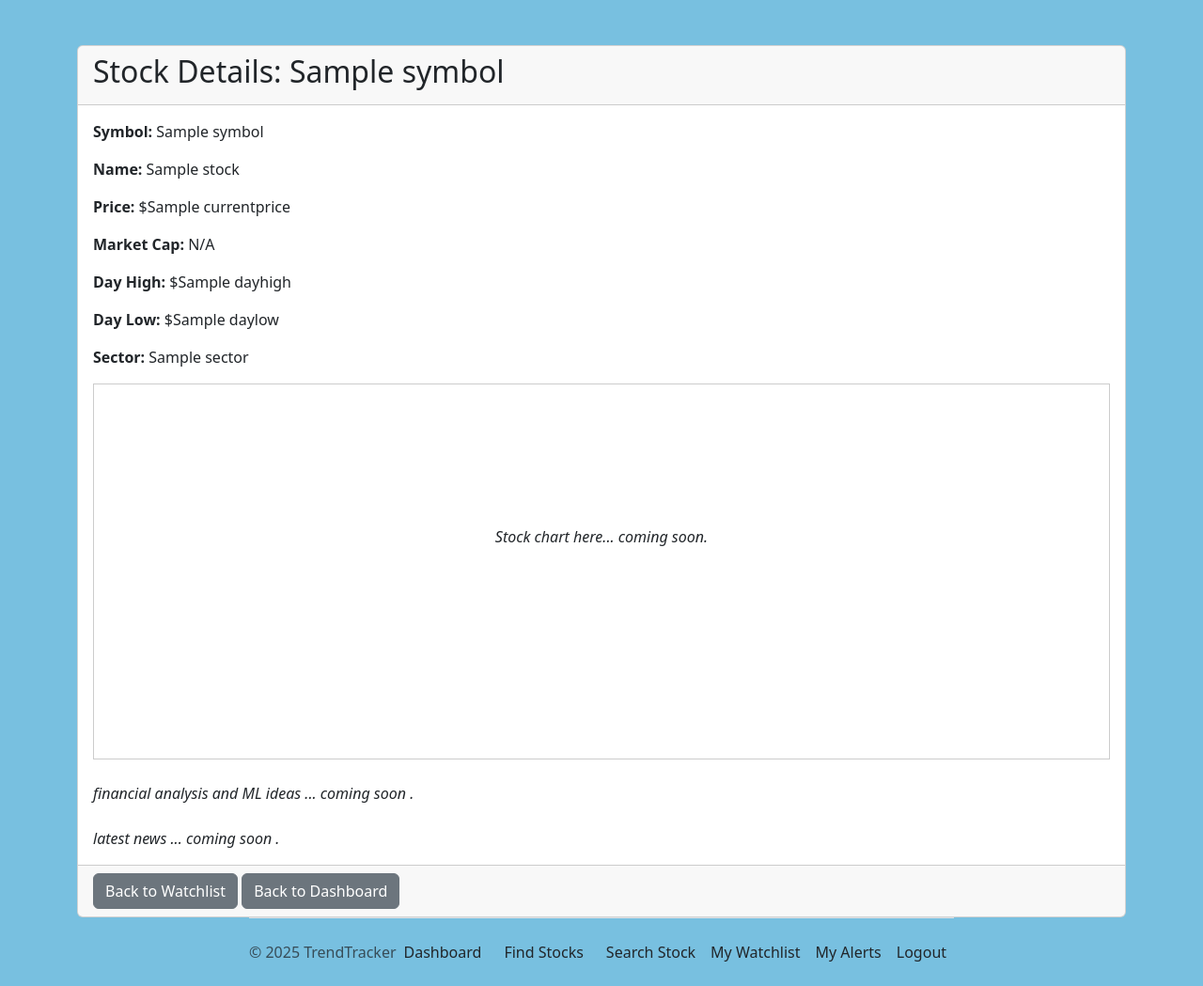
After one commit to lucasstone1025/Stock-Portfolio-Tracker, a Node server app: template views/stockdetails.ejs in a window 1280 px wide. The commit adds this page. Shown: the whole page at 94% size. Run offline with Node 20, Linux system fonts and the light colour scheme; the template is opened without the code that fills it: most values are stand-ins (such as "Sample title", 1, 10 or a date in 2020); some libraries are stand-ins or nearby versions.

Commit message:
bunch of new functionality details for stocks

```diff
--- a/index.js
+++ b/index.js
@@ -253,6 +253,14 @@ function requireLogin(req, res, next) {
   res.redirect("/login");
 }
 
+function isAuthenticated(req, res, next) {
+  if (req.isAuthenticated()) {
+    return next();
+  } else {
+    res.status(401).send("Unauthorized: Please log in to access this resource.");
+  }
+}
+
 // ------------------ END OF FUNCTION HELPERS ---------------------------------
 
 
@@ -289,6 +297,10 @@ app.get("/auth/google/callback",
 
 app.get("/dashboard", requireLogin, (req,res) => {
   res.render("dashboard", { firstName : capitalizeFirst(req.user.first_name) });
+});
+
+app.get("/findstocks", requireLogin, async (req,res) => {
+  res.render("findstocks.ejs");
 });
 
 app.get("/search", requireLogin, async (req,res) => {
@@ -361,6 +373,7 @@ app.get("/watchlist", requireLogin, async (req, res) => {
 
     const stockCount = stocks.length;
 
+
     res.render("watchlist.ejs", {
       stocks,
       stockCount,
@@ -370,6 +383,45 @@ app.get("/watchlist", requireLogin, async (req, res) => {
   } catch (err) {
     console.error(err);
     res.send("Unable to load watchlist");
+  }
+});
+
+app.get("/stock/:symbol", isAuthenticated, async (req, res) => {
+  try {
+    const symbol = req.params.symbol.toUpperCase();
+
+    const sql = `
+      SELECT
+        symbol,
+        companyname,
+        marketcap,
+        currentprice,
+        dayhigh,
+        daylow,
+        sector
+      FROM stocks
+      WHERE symbol = $1
+    `;
+
+    const { rows } = await db.query(sql, [symbol]);
+
+    if (rows.length === 0) {
+      return res.status(404).send("Stock not found");
+    }
+
+    const stockDetails = rows[0];
+
+    // for now just pass ticker to the voew
+    // here is where I make api calls for more data if needed
+    //like const financialData = await getFinancialData(ticker);
+
+    res.render("stockdetails.ejs", {
+      stock: stockDetails
+      //will pass financialData: financialData etc
+    });
+  } catch (err) {
+    console.error("Error fetching stock details:", err);
+    res.status(500).send("Internal Server Error")
   }
 });
 
--- a/views/partials/footer.ejs
+++ b/views/partials/footer.ejs
@@ -19,6 +19,7 @@
 
     <ul class="nav mb-0">
       <li class="nav-item"><a href="/dashboard"  class="nav-link px-2 text-dark">Dashboard</a></li>
+      <li class="nav-item"><a href="/findstocks" class="nav-link text-dark">Find Stocks</a></li>
       <li class="nav-item"><a href="/search"     class="nav-link px-2 text-dark">Search Stock</a></li>
       <li class="nav-item"><a href="/watchlist"  class="nav-link px-2 text-dark">My Watchlist</a></li>
       <li class="nav-item"><a href="/alerts"     class="nav-link px-2 text-dark">My Alerts</a></li>
--- a/views/partials/header.ejs
+++ b/views/partials/header.ejs
@@ -18,8 +18,9 @@
 
           <ul class="nav nav-pills">
             <li class="nav-item"><a href="/dashboard" class="nav-link text-dark" aria-current="page">Dashboard</a></li>
+            <li class="nav-item"><a href="/watchlist" class="nav-link text-dark">My Watchlist</a></li>
             <li class="nav-item"><a href="/search" class="nav-link text-dark">Search Stock</a></li>
-            <li class="nav-item"><a href="/watchlist" class="nav-link text-dark">My Watchlist</a></li>
+            <li class="nav-item"><a href="/findstocks" class="nav-link text-dark">Find Stocks</a></li>
             <li class="nav-item"><a href="/alerts" class="nav-link text-dark">My Alerts</a></li>
             <li class="nav-item"><a href="/help" class="nav-link text-dark">Help Page</a></li>
             <li class="nav-item"><a href="/login" class="nav-link text-dark">Logout</a></li>
--- /dev/null
+++ b/views/stockdetails.ejs
@@ -0,0 +1,60 @@
+<!DOCTYPE html>
+<html lang="en">
+<head>
+    <meta charset="UTF-8">
+    <meta name="viewport" content="width=device-width, initial-scale=1.0">
+    <title>Details for <%= stock.symbol %></title>
+    <link href="https://cdn.jsdelivr.net/npm/bootstrap@5.3.5/dist/css/bootstrap.min.css" rel="stylesheet" integrity="sha384-SgOJa3DmI69IUzQ2PVdRZhwQ+dy64/BUtbMJw1MZ8t5HZApcHrRKUc4W0kG879m7" crossorigin="anonymous">
+    <link href="/styles.css" rel="stylesheet" />
+</head>
+<body>
+    <div class="container mt-5">
+        <div class="card">
+            <div class="card-header">
+                <h2>Stock Details: <%= stock.symbol %></h2>
+            </div>
+            <div class="card-body">
+                <p><strong>Symbol:</strong> <%= stock.symbol %></p>
+                <p><strong>Name:</strong> <%= stock.companyname %></p>
+                <p><strong>Price:</strong> $<%= stock.currentprice %></p>
+                <p><strong>Market Cap:</strong>
+                    <% const marketCapNum = Number(stock.marketcap); %>
+                    <% if (marketCapNum < 1000) { %>
+                        <%= (marketCapNum).toFixed(1) %>M
+                    <% } else if (marketCapNum < 1000000) { %>
+                        <%= (marketCapNum / 1000).toFixed(1) %>B
+                    <% } else if (marketCapNum >= 1000000) { %>
+                        <%= (marketCapNum / 1000000).toFixed(1) %>T
+                    <% } else { %>
+                        N/A
+                    <% } %>
+                </p>
+                <p><strong>Day High:</strong> $<%= stock.dayhigh %></p>
+                <p><strong>Day Low:</strong> $<%= stock.daylow %></p>
+                <p><strong>Sector:</strong> <%= stock.sector %></p>
+
+                <div id="chart-container" style="height: 400px; border: 1px solid #ccc; text-align: center; padding-top: 150px;">
+                    <em>Stock chart here... coming soon.</em>
+                </div>
+
+                <div id="financials" class="mt-4">
+                    <em> financial analysis and ML ideas ... coming soon .</em>
+                </div>
+
+                <div id="news" class="mt-4">
+                    <em> latest news ... coming soon .</em>
+                </div>
+            </div>
+            <div class="card-footer">
+                <a href="/watchlist" class="btn btn-secondary">Back to Watchlist</a> <a href="/dashboard" class="btn btn-secondary">Back to Dashboard</a>
+            </div>
+        </div>
+    </div>
+
+
+
+
+    <%- include('partials/footer.ejs') %>
+    <script src="https://cdn.jsdelivr.net/npm/bootstrap@5.3.5/dist/js/bootstrap.bundle.min.js" integrity="sha384-k6d4wzSIapyDyv1kpU366/PK5hCdSbCRGRCMv+eplOQJWyd1fbcAu9OCUj5zNLiq" crossorigin="anonymous"></script>
+</body>
+</html>
--- a/views/watchlist.ejs
+++ b/views/watchlist.ejs
@@ -47,6 +47,7 @@
                         <thead>
                             <tr>
                                 <th>Symbol</th>
+                                <th>Click Button For More Info</th>
                                 <th>Name</th>
                                 <th>Price</th>
                                 <th>Market Cap</th>
@@ -60,6 +61,11 @@
                             <% stocks.forEach(stock => { %>
                                 <tr>
                                     <td><%= stock.symbol %></td>
+                                    <td>
+                                        <a href="/stock/<%= stock.symbol %>" class="btn btn-dark btn-md">
+                                            Details
+                                        </a>
+                                    </td>
                                     <td><%= stock.companyname %></td>
                                     <td>$<%= stock.currentprice %></td>
                                     <td>
```
Also changed, not shown: views/findstocks.ejs (added, +19 -0 lines).
